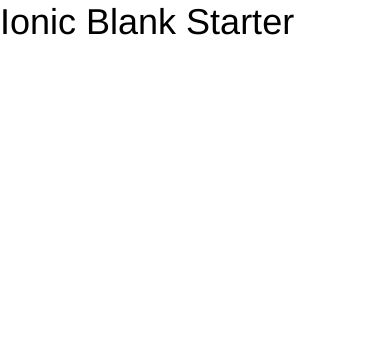
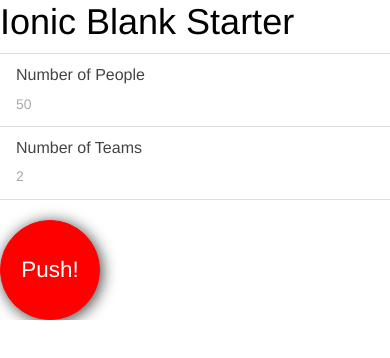
Before and after one commit to ruler88/TeamUs, a website: page www/index.html in a window 390 px wide. Drawn offline with Linux system fonts and the light colour scheme; some packages are replaced by stand-ins of ours; files that its build step writes are made by us from their sources.

Commit message:
added big button

```diff
--- a/www/css/style.css
+++ b/www/css/style.css
@@ -1 +1,29 @@
 /* Empty. Add your own CSS if you like */
+
+input#round{
+    margin-left: auto;
+    margin-right: auto;
+    width:100px; /*same as the height*/
+    height:100px; /*same as the width*/
+    background-color:#ff0000;
+    border:1px solid #ff0000; /*same colour as the background*/
+    color:#fff;
+    font-size:1.6em;
+    /*set the border-radius at half the size of the width and height*/
+    -webkit-border-radius: 50px;
+    -moz-border-radius: 50px;
+    border-radius: 50px;
+    /*give the button a small drop shadow*/
+    -webkit-box-shadow: 0 0 10px rgba(0,0,0, .75);
+    -moz-box-shadow: 0 0 10px rgba(0,0,0, .75);
+    box-shadow: 2px 2px 15px rgba(0,0,0, .75);
+}
+/***NOW STYLE THE BUTTON'S HOVER STATE***/
+input#round:hover{
+    background:#c20b0b;
+    border:1px solid #c20b0b;
+    /*reduce the size of the shadow to give a pushed effect*/
+    -webkit-box-shadow: 0px 0px 5px rgba(0,0,0, .75);
+    -moz-box-shadow: 0px 0px 5px rgba(0,0,0, .75);
+    box-shadow: 0px 0px 5px rgba(0,0,0, .75);
+}
--- a/www/index.html
+++ b/www/index.html
@@ -22,13 +22,25 @@
     <script src="js/app.js"></script>
   </head>
   <body ng-app="starter">
+			<ion-pane>
+				<ion-header-bar class="bar-stable bar-dark">
+					<h1 class="title">Ionic Blank Starter</h1>
+				</ion-header-bar>
+				<ion-content>
+					<div class="list">
+						<label class="item item-input item-stacked-label">
+							<span class="input-label">Number of People</span>
+							<input type="text" placeholder="50">
+						</label>
+						<label class="item item-input item-stacked-label">
+							<span class="input-label">Number of Teams</span>
+							<input type="text" placeholder="2">
+						</label>
+					</div>
 
-    <ion-pane>
-      <ion-header-bar class="bar-stable">
-        <h1 class="title">Ionic Blank Starter</h1>
-      </ion-header-bar>
-      <ion-content>
-      </ion-content>
-    </ion-pane>
+					<input id="round" type="submit" value="Push!" />
+				</ion-content>
+			</ion-pane>
+
   </body>
 </html>
```
